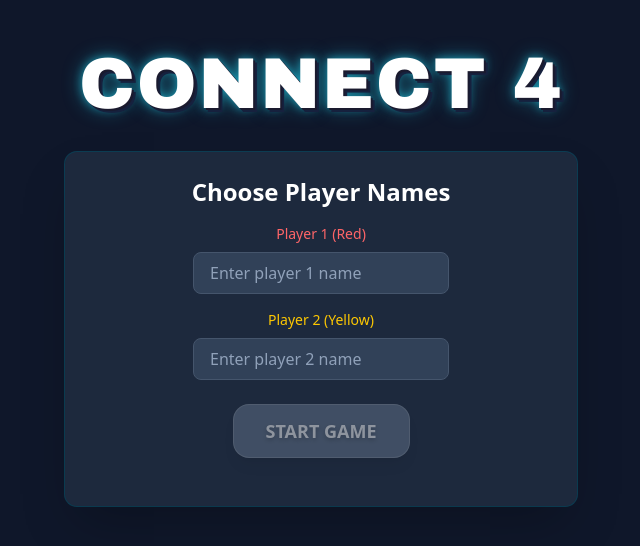
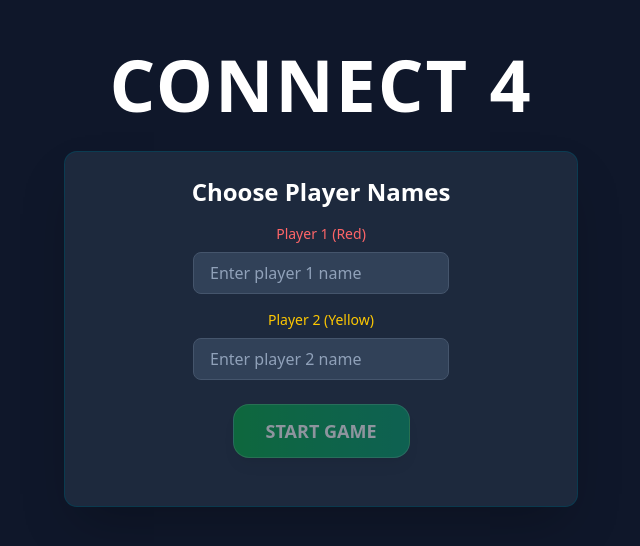
Before and after one commit to jsanchezdaza/conecta4, a React (Vite) app: page / in a window 1280 px wide. Shown: the top 546 px of the page, without its empty margins (319-959 px from the left). Built offline with nearby package versions, Linux system fonts and the light colour scheme.

Commit message:
fix: remove all inline styles that override Tailwind CSS

```diff
--- a/src/games/connect4/Connect4Game.tsx
+++ b/src/games/connect4/Connect4Game.tsx
@@ -65,12 +65,6 @@ export const Connect4Game = () => {
             onClick={startGame}
             disabled={!playerNames.player1.trim() || !playerNames.player2.trim()}
             className="mt-6 px-6 sm:px-8 py-3 text-base sm:text-lg font-bold text-white bg-gradient-to-r from-green-600 to-emerald-600 rounded-2xl shadow-lg hover:from-green-700 hover:to-emerald-700 hover:shadow-xl transform hover:scale-105 transition-all duration-200 border border-white/20 disabled:opacity-50 disabled:cursor-not-allowed disabled:hover:scale-100"
-            style={{
-              background: !playerNames.player1.trim() || !playerNames.player2.trim()
-                ? '#64748b'
-                : `linear-gradient(45deg, #059669, #10b981)`,
-              textShadow: '0 2px 4px rgba(0,0,0,0.3)'
-            }}
           >
             START GAME
           </button>
@@ -94,7 +88,7 @@ export const Connect4Game = () => {
                 <div className="text-4xl sm:text-6xl animate-spin-slow mb-2">👑</div>
 
                 {/* Winner Text */}
-                <div className="text-xl sm:text-3xl font-black text-white mb-2" style={{ textShadow: '2px 2px 4px rgba(0,0,0,0.5)' }}>
+                <div className="text-xl sm:text-3xl font-black text-white mb-2">
                   🎉 WINNER! 🎉
                 </div>
 
@@ -106,7 +100,7 @@ export const Connect4Game = () => {
                 </div>
 
                 {/* Celebration Message */}
-                <div className="text-base sm:text-lg font-semibold text-white mt-2" style={{ textShadow: '1px 1px 2px rgba(0,0,0,0.5)' }}>
+                <div className="text-base sm:text-lg font-semibold text-white mt-2">
                   Congratulations! 🏆
                 </div>
               </div>
@@ -117,7 +111,7 @@ export const Connect4Game = () => {
             <div className="bg-gradient-to-r from-blue-500 to-purple-600 rounded-xl p-4 shadow-lg border-2 border-blue-400">
               <div className="text-center">
                 <div className="text-3xl sm:text-4xl mb-2">🤝</div>
-                <div className="text-xl sm:text-2xl font-bold text-white" style={{ textShadow: '1px 1px 2px rgba(0,0,0,0.5)' }}>
+                <div className="text-xl sm:text-2xl font-bold text-white">
                   It's a Draw!
                 </div>
                 <div className="text-xs sm:text-sm text-blue-100 mt-1">Great game, both players! 🎲</div>
@@ -147,23 +141,6 @@ export const Connect4Game = () => {
                   ? 'size-10 sm:size-16 rounded-full bg-yellow-400 border border-yellow-500 cursor-pointer hover:bg-yellow-500 transition-colors'
                   : 'size-10 sm:size-16 rounded-full bg-slate-300 border border-slate-400 cursor-pointer hover:bg-slate-200 transition-colors'
               }
-              style={
-                cell === 1
-                  ? {
-                      background: `
-                        radial-gradient(circle at 35% 25%, rgba(255,255,255,0.3), transparent 60%),
-                        #dc2626
-                      `,
-                    }
-                  : cell === 2
-                  ? {
-                      background: `
-                        radial-gradient(circle at 35% 25%, rgba(255,255,255,0.3), transparent 60%),
-                        #facc15
-                      `,
-                    }
-                  : undefined
-              }
               onClick={() => onClick(c)}
             />
           )),
@@ -172,13 +149,6 @@ export const Connect4Game = () => {
       <div className="mt-4 text-center">
         <button
           className="group relative px-4 sm:px-6 py-3 text-base sm:text-lg font-bold text-white bg-gradient-to-r from-purple-600 to-pink-600 rounded-2xl shadow-lg hover:from-purple-700 hover:to-pink-700 hover:shadow-xl transform hover:scale-105 transition-all duration-200 border border-white/20"
-          style={{
-            background: `
-              linear-gradient(45deg, #9333ea, #ec4899),
-              radial-gradient(circle at 30% 30%, rgba(255,255,255,0.2), transparent 50%)
-            `,
-            textShadow: '0 2px 4px rgba(0,0,0,0.3)'
-          }}
           onClick={reset}
         >
           <span className="relative z-10">
--- a/src/pages/Connect4Page.tsx
+++ b/src/pages/Connect4Page.tsx
@@ -5,15 +5,7 @@ export const Connect4Page = () => {
   return (
     <div className="px-2 sm:px-4">
       <div className="flex flex-col items-center max-w-lg mx-auto pt-2 sm:pt-6">
-        <h1 className="mb-4 sm:mb-8 mt-2 sm:mt-6 text-4xl sm:text-7xl font-black tracking-wide text-white" style={{
-          fontFamily: '"Arial Black", Impact, sans-serif',
-          textShadow: `
-            2px 2px 0px #1a1a2e,
-            4px 4px 0px #16213e,
-            0px 0px 10px rgba(34,211,238,0.6),
-            0px 0px 20px rgba(34,211,238,0.4)
-          `
-        }}>
+        <h1 className="mb-4 sm:mb-8 mt-2 sm:mt-6 text-4xl sm:text-7xl font-black tracking-wide text-white">
           CONNECT 4
         </h1>
         <div className="rounded-xl bg-slate-800 p-3 sm:p-6 shadow-2xl ring-1 ring-cyan-400/20 w-full">
--- a/src/ui/BoardView.tsx
+++ b/src/ui/BoardView.tsx
@@ -94,7 +94,7 @@ export const BoardView = () => {
                 <div className="text-4xl sm:text-6xl animate-spin-slow mb-2">👑</div>
 
                 {/* Winner Text */}
-                <div className="text-xl sm:text-3xl font-black text-white mb-2" style={{ textShadow: '2px 2px 4px rgba(0,0,0,0.5)' }}>
+                <div className="text-xl sm:text-3xl font-black text-white mb-2" >
                   🎉 WINNER! 🎉
                 </div>
 
@@ -106,7 +106,7 @@ export const BoardView = () => {
                 </div>
 
                 {/* Celebration Message */}
-                <div className="text-base sm:text-lg font-semibold text-white mt-2" style={{ textShadow: '1px 1px 2px rgba(0,0,0,0.5)' }}>
+                <div className="text-base sm:text-lg font-semibold text-white mt-2" >
                   Congratulations! 🏆
                 </div>
               </div>
@@ -117,7 +117,7 @@ export const BoardView = () => {
             <div className="bg-gradient-to-r from-blue-500 to-purple-600 rounded-xl p-4 shadow-lg border-2 border-blue-400">
               <div className="text-center">
                 <div className="text-3xl sm:text-4xl mb-2">🤝</div>
-                <div className="text-xl sm:text-2xl font-bold text-white" style={{ textShadow: '1px 1px 2px rgba(0,0,0,0.5)' }}>
+                <div className="text-xl sm:text-2xl font-bold text-white" >
                   It's a Draw!
                 </div>
                 <div className="text-xs sm:text-sm text-blue-100 mt-1">Great game, both players! 🎲</div>
```
